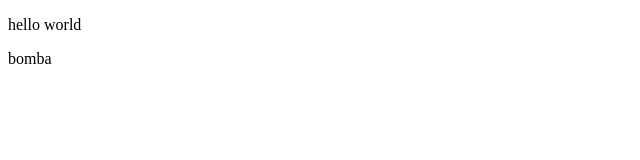
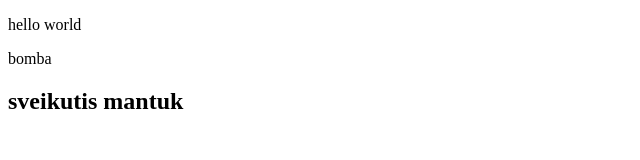
Before and after one commit to Mantas1983/udemy, a plain HTML site: page index.html in a window 1280 px wide. Shown: the whole page, without its empty margins (0-640 px from the left). Drawn offline with Linux system fonts and the light colour scheme.

Commit message:
sveikutis

```diff
--- a/index.html
+++ b/index.html
@@ -9,6 +9,7 @@
 <body>
     <p> hello world </p>
     <h> bomba</h>
+    <h2>sveikutis mantuk</h2>
 
     <script src="main.js"></script>
 </body>
```
